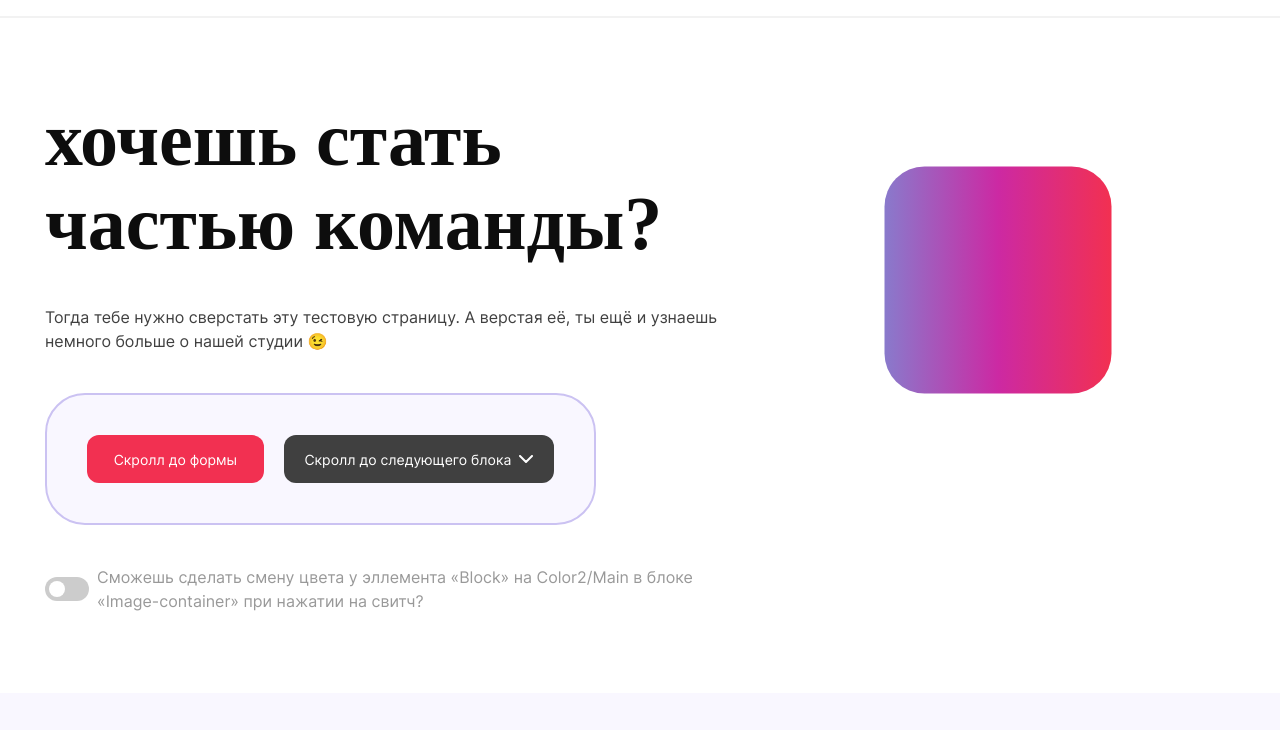
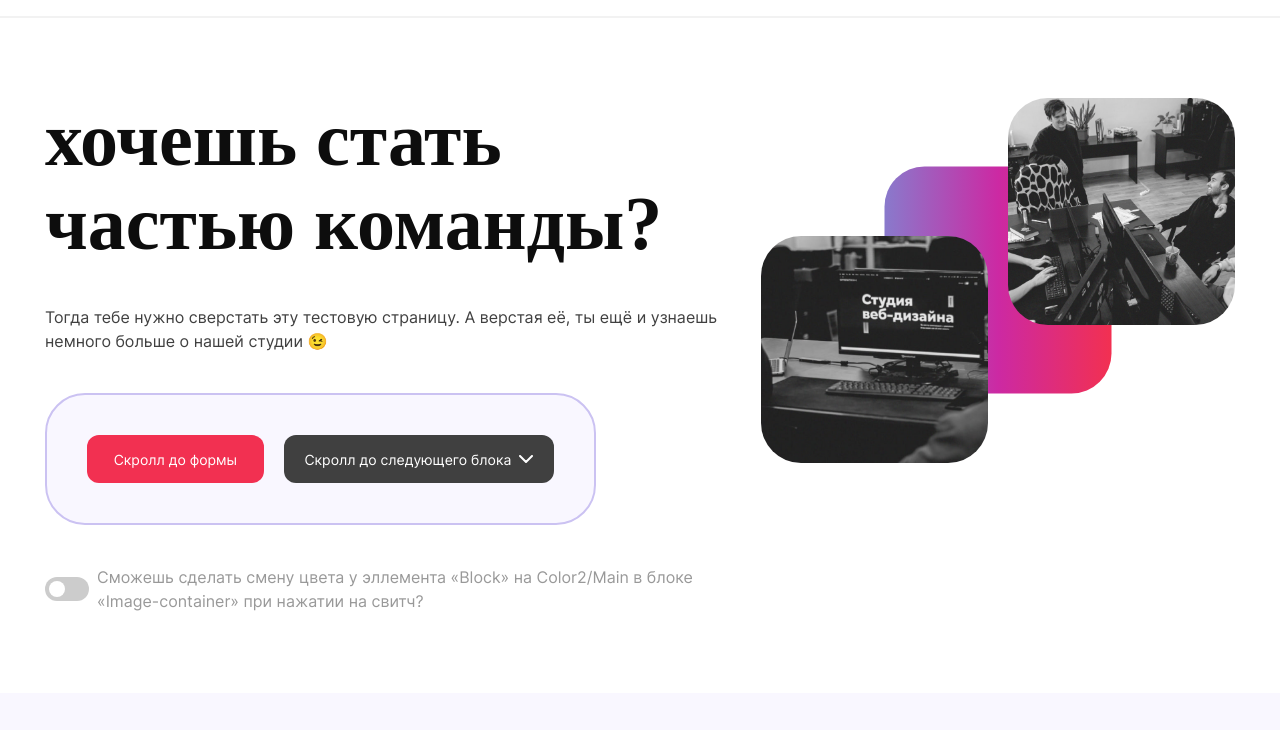
Before and after one commit to Stameskaaa/grotesk, a plain HTML site: page index.html in a window 1280 px wide. Shown: the part 70-800 px from the top of the page. Drawn offline with Linux system fonts and the light colour scheme; the site is published under a folder, as on GitHub Pages, so addresses that start at the root find nothing; a web font is replaced by a local one.

Commit message:
add relative paths

```diff
--- a/styles.css
+++ b/styles.css
@@ -320,12 +320,12 @@
 
 .first-screen--images div:nth-child(2) {
   margin-bottom: auto;
-  background-image: url('/assets/image.png');
+  background-image: url('./assets/image.png');
 }
 
 .first-screen--images div:first-child {
   margin-top: auto;
-  background-image: url('/assets/image2.png');
+  background-image: url('./assets/image2.png');
 }
 
 .slider-wrapper {
```
